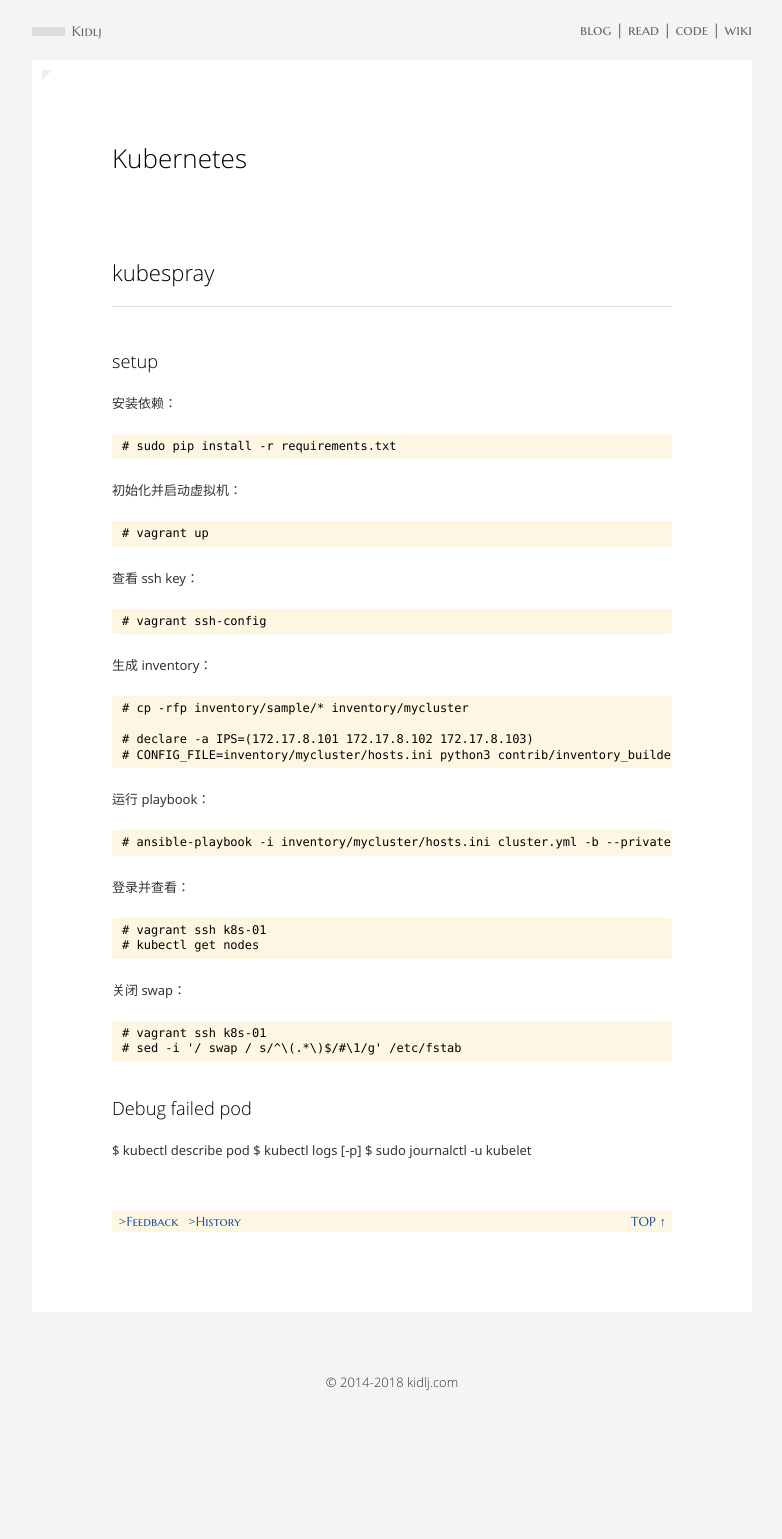
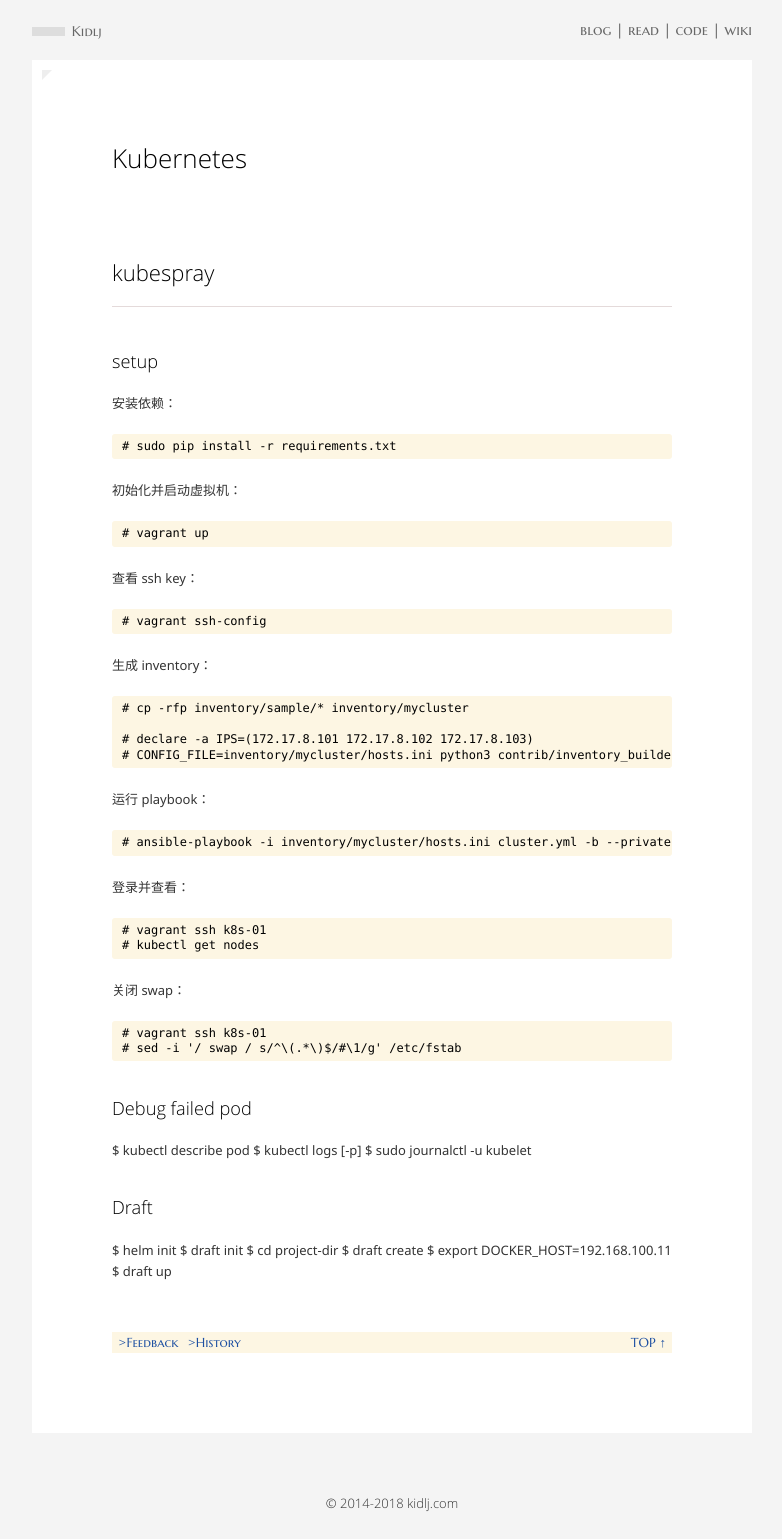
Before and after one commit to kidlj/awei, a Jekyll site: the page built from _wiki/kubernetes.md, in a window 1280 px wide. Shown: the whole page, without its empty margins (248-1030 px from the left). Built offline with Jekyll 4.4.1, drawn with Linux system fonts in a browser that asks for light colours; before the commit the page ends 1418 px from its top, so only the background shows below that.

Commit message:
add draft wiki

```diff
--- a/_wiki/kubernetes.md
+++ b/_wiki/kubernetes.md
@@ -46,3 +46,13 @@
   $ kubectl describe pod <pod-name>
   $ kubectl logs <pod-name> [-p]
   $ sudo journalctl -u kubelet
+
+
+### Draft
+
+  $ helm init
+  $ draft init
+  $ cd project-dir
+  $ draft create
+  $ export DOCKER_HOST=192.168.100.11
+  $ draft up
```
